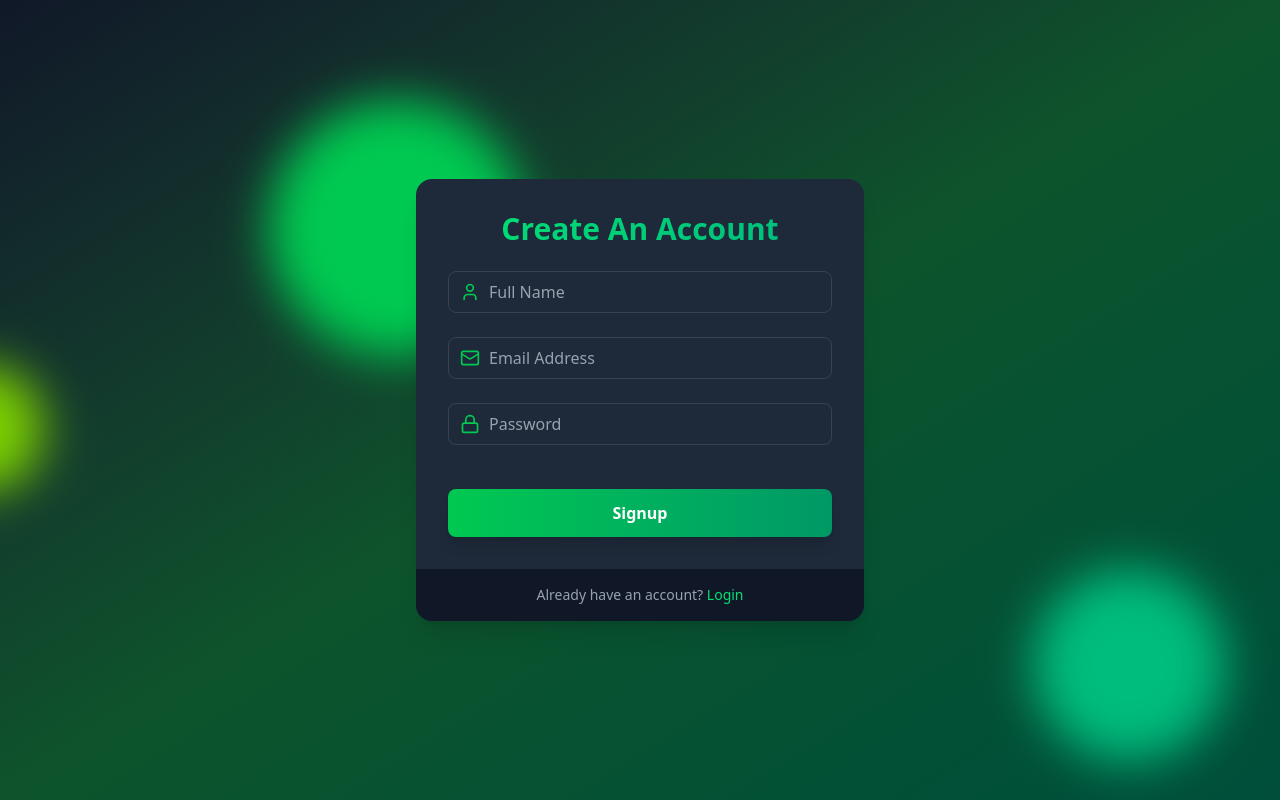
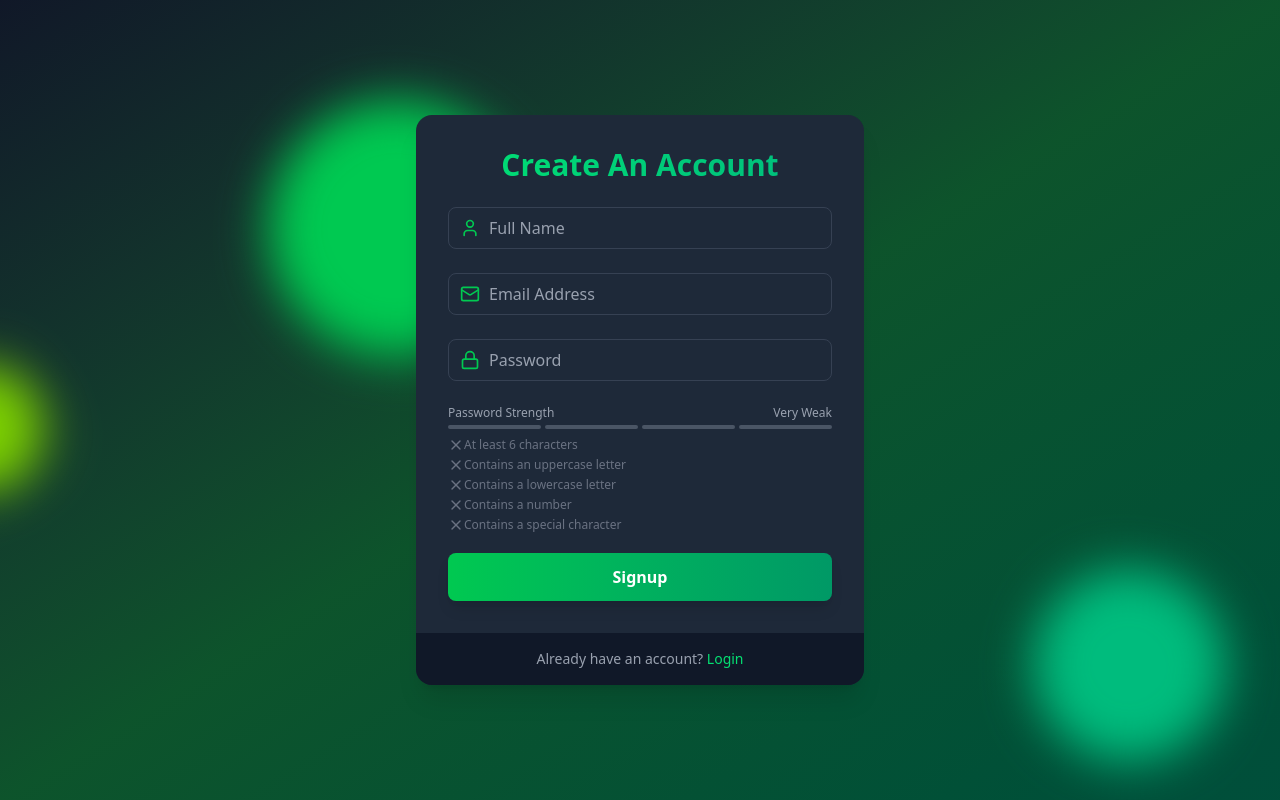
Before and after one commit to sagarEmn/mern-auth, a React (Vite) app in the folder frontend/: page /signup in a window 1280 px wide. Built offline with nearby package versions, Linux system fonts and the light colour scheme.

Commit message:
feat: Add password strength meter

```diff
--- a/frontend/src/components/PasswordStrengthMeter.jsx
+++ b/frontend/src/components/PasswordStrengthMeter.jsx
@@ -1,7 +1,7 @@
 import React from "react";
 
 // lucide-react imports
-import { Check } from "lucide-react";
+import { Check, X } from "lucide-react";
 
 const PasswordCriteria = ({ password }) => {
   const criteria = [
@@ -11,7 +11,7 @@ const PasswordCriteria = ({ password }) => {
     { label: "Contains a number", met: /\d/.test(password) },
     {
       label: "Contains a special character",
-      met: /[A-Za-z0-9]/.test(password),
+      met: /[^A-Za-z0-9]/.test(password),
     },
   ];
 
@@ -33,10 +33,9 @@ const PasswordCriteria = ({ password }) => {
   );
 };
 
-const PasswordStrengthMeter = () => {
+const PasswordStrengthMeter = ({ password }) => {
   const getStrength = (pass) => {
     let strength = 0;
-
     if (pass.length >= 6) {
       strength++;
     }
@@ -52,6 +51,7 @@ const PasswordStrengthMeter = () => {
     if (pass.match(/[^a-zA-Z\d]/)) {
       strength++;
     }
+    return strength;
   };
 
   const strength = getStrength(password);
@@ -61,7 +61,7 @@ const PasswordStrengthMeter = () => {
     if (strength == 1) return "Weak";
     if (strength == 2) return "Fair";
     if (strength == 3) return "Good";
-    return Strong;
+    return "Strong";
   };
 
   const getColor = (strength) => {
@@ -74,7 +74,7 @@ const PasswordStrengthMeter = () => {
 
   return (
     <div className="mt-2">
-      <div className="flex justify-center items-center mb-1">
+      <div className="flex justify-between items-center mb-1">
         <span className="text-xs text-gray-400">Password Strength</span>
         <span className="text-xs text-gray-400">
           {getStrengthText(strength)}
@@ -84,9 +84,12 @@ const PasswordStrengthMeter = () => {
       <div className="flex space-x-1">
         {[...Array(4)].map((_, index) => (
           <div
+            key={index}
             className={`h-1 w-1/4 rounded-full transition-colors duration-300
             ${index < strength ? getColor(strength) : "bg-gray-600"}`}
-          ></div>
+          >
+            {" "}
+          </div>
         ))}
       </div>
 
--- a/frontend/src/pages/SignupPage.jsx
+++ b/frontend/src/pages/SignupPage.jsx
@@ -5,6 +5,7 @@ import { Link } from "react-router";
 
 // import components
 import Input from "../components/Input";
+import PasswordStrengthMeter from "../components/PasswordStrengthMeter";
 
 export const SignupPage = () => {
   // states for fields
@@ -52,6 +53,9 @@ export const SignupPage = () => {
             value={password}
             onChange={(e) => setPassword(e.target.value)}
           />
+
+          <PasswordStrengthMeter password={password} />
+
           <motion.button
             className="mt-5 w-full py-3 px-4 bg-gradient-to-r
           from-green-500 to-emerald-600
```
